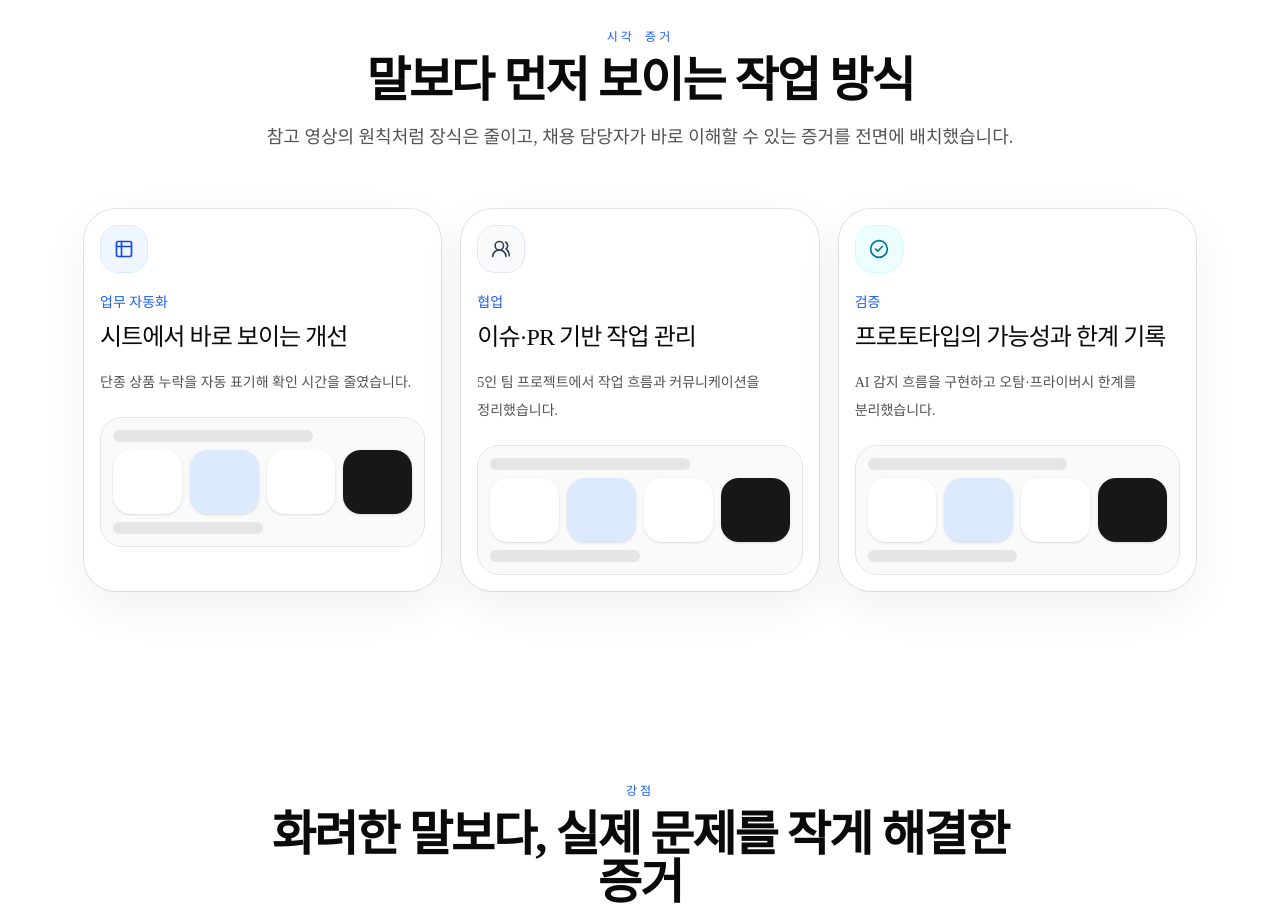
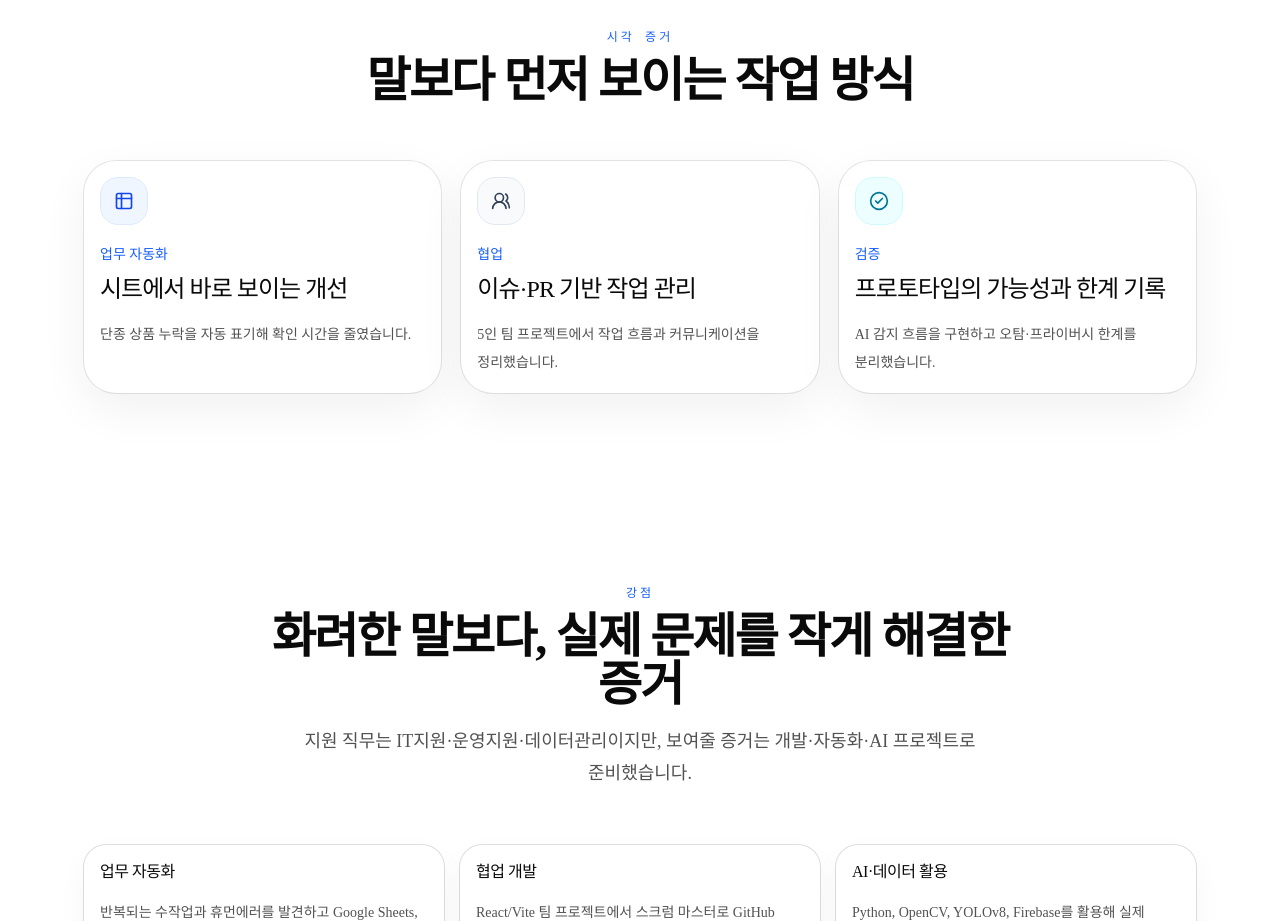
Before and after one commit to Samuel-0930/samuel-portfolio, a Next.js app: page / in a window 1280 px wide. Shown: the part 1360-2281 px from the top of the page. Built offline with nearby package versions, Linux system fonts and the light colour scheme.

Commit message:
refactor: simplify visual proof cards

```diff
--- a/src/app/page.tsx
+++ b/src/app/page.tsx
@@ -76,7 +76,6 @@ function VisualProofSection() {
       <SectionHeader
         eyebrow="시각 증거"
         title="말보다 먼저 보이는 작업 방식"
-        description="참고 영상의 원칙처럼 장식은 줄이고, 채용 담당자가 바로 이해할 수 있는 증거를 전면에 배치했습니다."
       />
       <div className="grid gap-5 lg:grid-cols-3">
         {proofCards.map((item) => {
@@ -92,20 +91,8 @@ function VisualProofSection() {
                   <CardTitle className="mt-2 text-2xl tracking-[-0.04em]">{item.title}</CardTitle>
                 </div>
               </CardHeader>
-              <CardContent className="space-y-5">
+              <CardContent>
                 <p className="leading-7 text-neutral-600">{item.description}</p>
-                <div className="rounded-3xl border border-neutral-200 bg-neutral-50 p-3">
-                  <div className="grid gap-2">
-                    <div className="h-3 w-2/3 rounded-full bg-neutral-200" />
-                    <div className="grid grid-cols-4 gap-2">
-                      <div className="h-16 rounded-2xl bg-white shadow-sm" />
-                      <div className="h-16 rounded-2xl bg-blue-100 shadow-sm" />
-                      <div className="h-16 rounded-2xl bg-white shadow-sm" />
-                      <div className="h-16 rounded-2xl bg-neutral-900 shadow-sm" />
-                    </div>
-                    <div className="h-3 w-1/2 rounded-full bg-neutral-200" />
-                  </div>
-                </div>
               </CardContent>
             </Card>
           );
```
